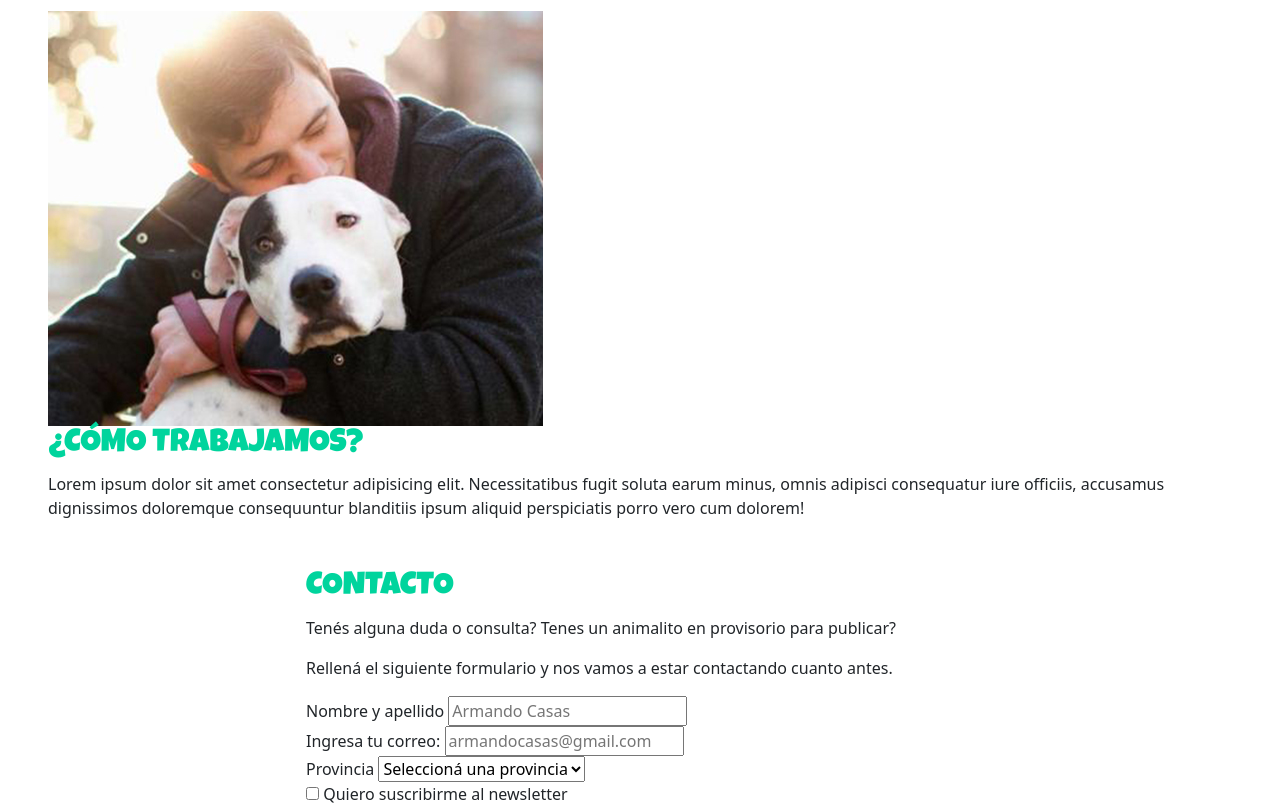
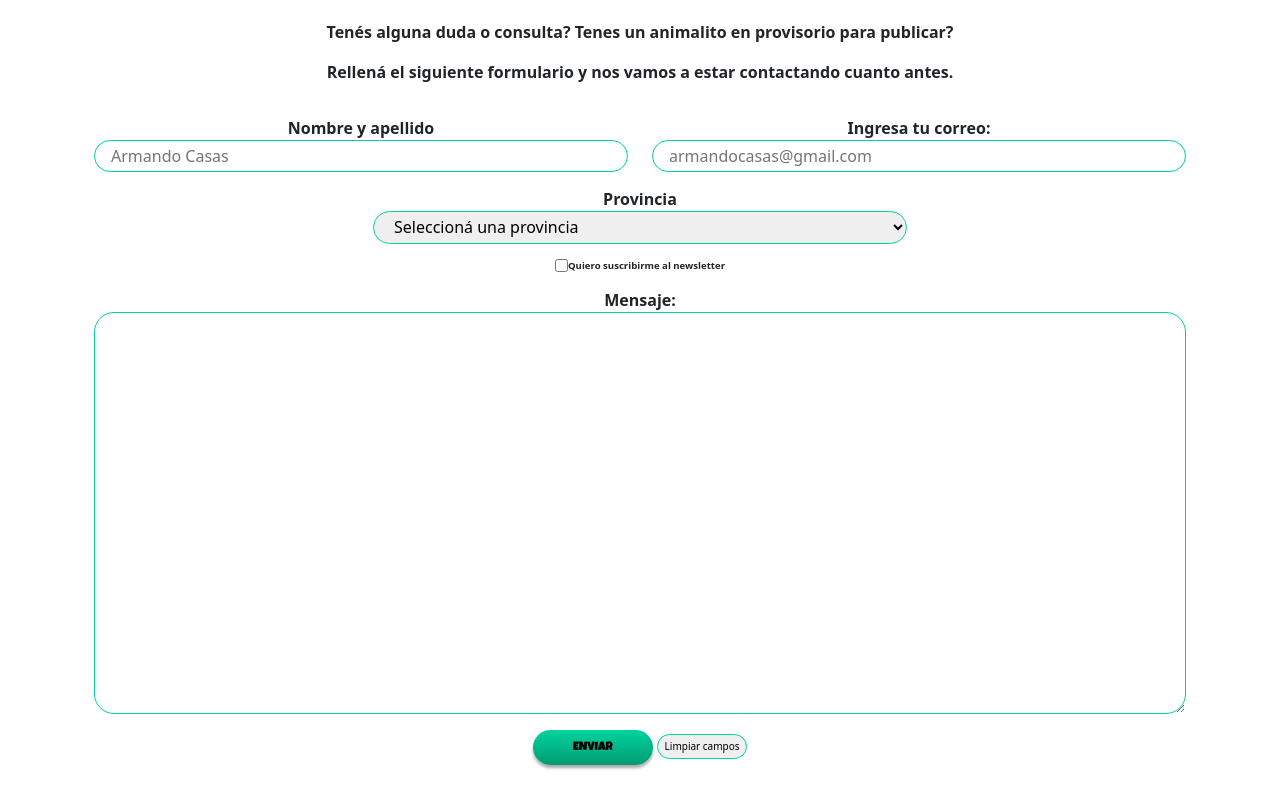
Before and after one commit to gonzaCebre/firulaisWeb, a website: page nosotros.html in a window 1280 px wide. Shown: the part 965-1768 px from the top of the page. Drawn offline with nearby package versions, Linux system fonts and the light colour scheme.

Commit message:
c4 - 404 y nuevos estilos

```diff
--- a/nosotros.html
+++ b/nosotros.html
@@ -59,10 +59,10 @@
 
         <!--Seccion nosotros-->
         <section class="nosotros">
-            <img src="./media/img/logoFinal.png" alt="logo de adopta un firulais" class="nosotros__foto" id="nosotros">
+            <img src="./media/img/logoFinal.png" alt="logo de adopta un firulais" class="nosotros__foto">
 
-            <div class="nosotros__texto">
-                <h2 class="left">¿Quiénes somos?</h2>
+            <div>
+                <h2>¿Quiénes somos?</h2>
                 <p>Somos una asociación sin fines de lucro, que surgió con la intención de poder conectar
                     animales con hogar provisorio, con personas que busquen darles su hogar definitivo.
                     No tenemos refugio ni lugar físico. Solo funcionamos como nexo conector. Nuestro trabajo se sostiene
@@ -76,9 +76,9 @@
         <section class="nosotros derecha">
             <img src="./media/img/fotos/objetivos.jpg" alt="perro corriendo feliz" class="nosotros__foto">
 
-            <div class="nosotros__texto">
-                <h2 class="left">Nuestros objetivos:</h2>
-                <ul class="listaTiposDePerros">
+            <div>
+                <h2>Nuestros objetivos:</h2>
+                <ul>
                     <li>Conectar animales con hogar provisorio, con personas que busquen darles su hogar definitivo.
                     </li>
                     <li>Superar la situación de sobrepoblación, abandono, crueldad e indiferencia que viven millones
@@ -100,8 +100,8 @@
             <img src="./media/img/fotos/abrazo.jpg" alt="hombre abrazando a perro" class="nosotros__foto">
 
 
-            <div class="nosotros__texto">
-                <h2 class="left">¿Cómo trabajamos?</h2>
+            <div>
+                <h2>¿Cómo trabajamos?</h2>
                 <p>Lorem ipsum dolor sit amet consectetur adipisicing elit. Necessitatibus fugit soluta earum minus,
                     omnis
                     adipisci consequatur iure officiis, accusamus dignissimos doloremque consequuntur blanditiis ipsum
@@ -114,7 +114,7 @@
         <hr>
 
         <!--Seccion contacto-->
-        <section class="contacto vertical">
+        <section class="contacto container">
             <h2>Contacto</h2>
 
 
@@ -122,23 +122,22 @@
             <p>Rellená el siguiente formulario y nos vamos a estar contactando cuanto antes.</p>
 
             <!--Inicio formulario de contacto-->
-            <form action="" class="contacto__form">
+            <form action="" class="row contacto__form">
                 <!--Nombre-->
-                <div class="contacto__form__input vertical">
+                <div class="col-12 col-md-6 contacto__form__input">
                     <label for="name">Nombre y apellido</label>
                     <input type="text" name="name" id="name" placeholder="Armando Casas" required class="input">
                 </div>
 
                 <!--Mail-->
-                <div class="contacto__form__input vertical">
+                <div class="col-12 col-md-6 contacto__form__input">
                     <label for="mail">Ingresa tu correo:</label>
-                    <input type="email" name="email" id="email" placeholder="armandocasas@gmail.com" required
-                        class="input">
+                    <input type="email" name="email" placeholder="armandocasas@gmail.com" required class="input">
                 </div>
 
 
                 <!--Provincia-->
-                <div class="contacto__form__input vertical">
+                <div class="col-12 col-md-6 contacto__form__input">
                     <label for="Provincia">Provincia</label>
                     <select name="provincia" id="provincia" class="input">
                         <option value="none" selected disabled hidden>Seleccioná una provincia</option>
@@ -170,25 +169,25 @@
                 </div>
 
                 <!--Newsletter-->
-                <div class="contacto__form__input">
+                <div class="contacto__form__input newsletter">
                     <input type="checkbox" name="newsletter" id="checkbox1">
-                    <label for="checkbox1" id="newsletter">Quiero suscribirme al newsletter</label>
+                    <label for="checkbox1">Quiero suscribirme al newsletter</label>
                 </div>
 
 
                 <!--Mensaje-->
-                <div class="contacto__form__input vertical" id="contenedorMensaje">
+                <div class="contenedorMensaje">
                     <label for="mensaje">Mensaje:</label>
                     <br>
-                    <textarea name="mensaje" id="mensaje" cols="70" rows="15"
+                    <textarea name="mensaje" class="mensaje" cols="70" rows="15"
                         placeholder="Hola! Cómo estan? Necesito..." required>
                     </textarea>
                 </div>
 
                 <!--Botones-->
-                <div class="contacto__form__input" id="botones">
+                <div class="botones">
                     <input type="submit" value="Enviar" class="button grande">
-                    <input type="reset" value="Limpiar campos" id="limpiar">
+                    <input type="reset" value="Limpiar campos" class="limpiar">
                 </div>
 
             </form>
--- /dev/null
+++ b/scss/_404.scss
@@ -0,0 +1,22 @@
+@import "variables";
+
+.pagina404{
+    margin: 20px;
+    padding: 20px;
+    display: flex;
+    flex-direction: column;
+    align-items: center;
+    font-family: $fuentePrincipal;
+
+    .img404{
+        margin-bottom: 20px;
+        height: 300px;
+        width: auto;
+    }
+
+    .link404{
+        font-size: 2rem;
+        text-decoration: none;
+        color: $fucsia;
+    }
+}
--- /dev/null
+++ b/scss/_nosotros.scss
@@ -0,0 +1,118 @@
+@import "variables";
+
+/* Seccion nosotros */
+.nosotros{
+    margin: 1.2rem;
+    display: flex;
+    flex-direction: column;
+    align-items: center;
+    font-family: $fuentePrincipal;
+
+    & h2 {
+        text-align: left;
+    }
+
+    & ul {
+        list-style-type: none;
+        margin-left: -30px;
+    }
+
+    &__foto{
+        border-radius: 25px;
+        width: 80%;
+        margin-bottom: 10px;
+    }
+}
+
+
+@media only screen and (min-width: 768px){
+    .nosotros{
+        flex-direction: row;
+
+        &__foto{
+            width: 250px;
+            margin: 10px 1rem;
+        }
+    }
+
+    .derecha {
+        flex-direction: row-reverse;
+    }
+}
+
+@media only screen and (min-width: 992px){
+    .nosotros{
+        font-size: 1.2rem;
+    }
+}
+
+
+/* Seccion Contacto */
+.contacto {
+    font-weight: bold;
+    display: flex;
+    flex-direction: column;
+    justify-content: center;
+    align-items: center;
+    text-align: center;
+
+
+    &__form {
+        margin: 1rem auto;
+        display: flex;
+        justify-content: center;
+        align-items: center;
+
+        &__input {
+            display: flex;
+            flex-direction: column;
+            margin-bottom: 15px;
+            align-items: center;
+
+            .input {
+                width: 100%;
+                padding: 0.2rem 1rem;
+                border-radius: 20px;
+                border: 1px solid $celeste;
+            }
+
+        }
+
+        .newsletter{
+            flex-direction: row;
+            justify-content: center;
+            font-size: 0.6rem;
+        }
+
+        .contenedorMensaje{
+            width: 100%;
+
+            .mensaje {
+                border-radius: 20px;
+                border: 1px solid $celeste;
+                padding: 20px;
+                width: 100%;
+            }
+        }
+
+        .botones{
+            margin: auto;
+
+            .grande {
+                width: 120px;
+                height: 35px;
+            }
+
+
+
+            .limpiar {
+                border-radius: 20px;
+                border: 1px solid $celeste;
+                font-size: 10px;
+                width: 90px;
+                height: 25px;
+            }
+        }
+    }
+
+}
--- a/scss/styles.scss
+++ b/scss/styles.scss
@@ -5,3 +5,5 @@
 @import "adopta";
 @import "colabora";
 @import "infoUtil";
+@import "nosotros";
+@import "404";
```
Also changed, not shown: css/styles.css.
